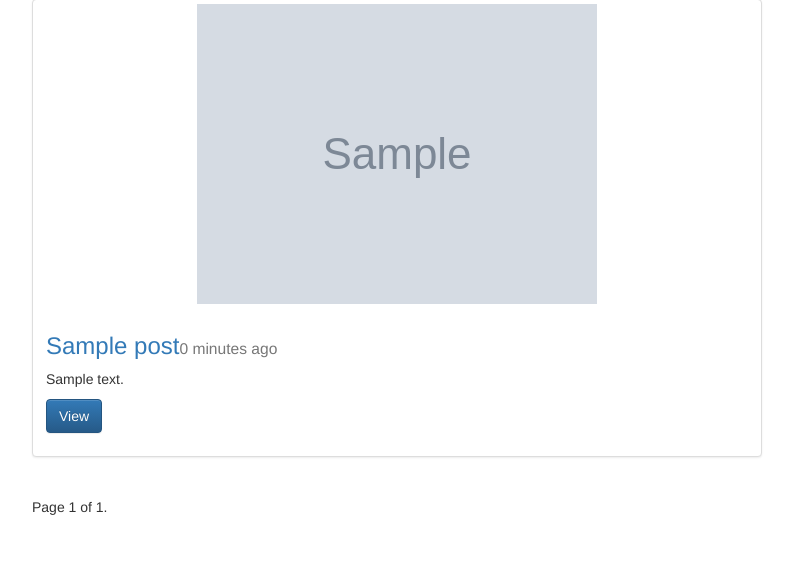
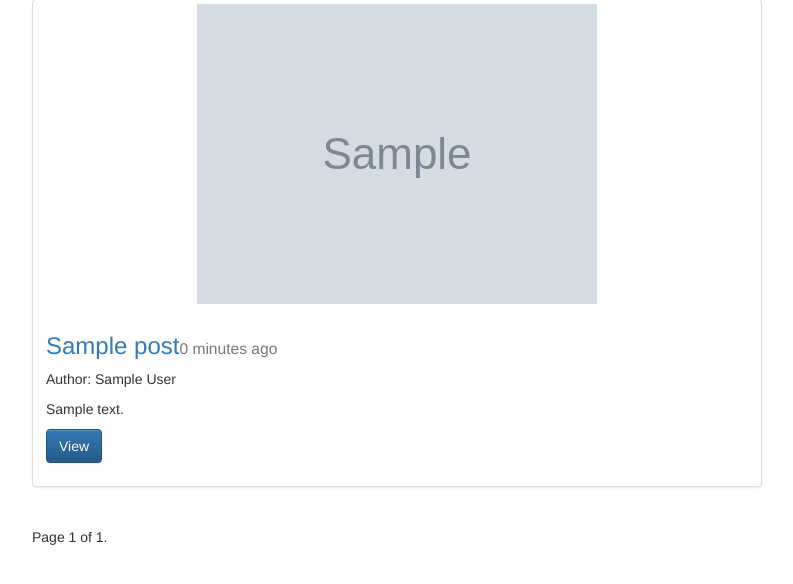
Before and after one commit to NigelEarle/django-tutorial, a Django app: page /posts/ in a window 1280 px wide. Shown: the part 71-655 px from the top of the page, without its empty margins (338-1131 px from the left). Run offline with Django 3.2, Linux system fonts and the light colour scheme; tables that the repository leaves empty hold one stand-in row (values such as "Sample post"); grey boxes marked "Sample" are stand-in pictures; some libraries are stand-ins or nearby versions.

Commit message:
add user FK to post and render user full name

```diff
--- a/src/posts/models.py
+++ b/src/posts/models.py
@@ -1,4 +1,6 @@
 from __future__ import unicode_literals
+
+from django.conf import settings
 from django.core.urlresolvers import reverse
 from django.db import models
 from django.db.models.signals import pre_save
@@ -10,6 +12,7 @@ def upload_location(instance, filename):
   return "%s/%s" %(instance.id, filename)
 
 class Post(models.Model):
+  user = models.ForeignKey(settings.AUTH_USER_MODEL, default=1)
   title = models.CharField(max_length=120)
   slug = models.SlugField(unique=True)
   image = models.ImageField(upload_to=upload_location, null=True, blank=True, width_field="width_field", height_field="height_field")
--- a/src/posts/views.py
+++ b/src/posts/views.py
@@ -12,11 +12,13 @@ def post_create(request):
   if not request.user.is_staff or not request.user.is_superuser:
     raise Http404
 
+  if not request.user.is_authenticated():
+    raise Http404
+
   form = PostForm(request.POST or None, request.FILES or None)
-
   if form.is_valid():
     instance = form.save(commit=False)
-    print form.cleaned_data.get("title")
+    instance.user = request.user
     instance.save()
     messages.success(request, "Successfully Created")
     return HttpResponseRedirect(instance.get_absolute_url())
@@ -63,6 +65,9 @@ def post_update(request, id=None):
   if not request.user.is_staff or not request.user.is_superuser:
     raise Http404
 
+  if not request.user.is_authenticated():
+    raise Http404
+
   instance = get_object_or_404(Post, id=id)
   form = PostForm(request.POST or None, request.FILES or None, instance=instance)
 
--- a/src/templates/post_detail.html
+++ b/src/templates/post_detail.html
@@ -9,6 +9,11 @@
    <img src="{{ instance.image.url }}" class="img-responsive" alt="image">
   {% endif %}
   <h1>{{ title }} <small>{{instance.timestamp}}</small></h1>
+
+  {% if instance.user.get_full_name %}
+    <p>Author: {{ instance.user.get_full_name }}</p>
+  {% endif %}
+
 
   {{ instance.content|truncatechars:80|urlify }} <br/>
 
--- a/src/templates/post_list.html
+++ b/src/templates/post_list.html
@@ -13,6 +13,9 @@
         {% endif %}
         <div class="caption">
           <h3><a href='{{ obj.get_absolute_url }}'>{{ obj.title }}</a><small>{{ obj.timestamp|timesince }} ago</small></h3>
+          {% if obj.user.get_full_name %}
+            <p>Author: {{ obj.user.get_full_name }}</p>
+          {% endif %}
           <p>{{ obj.content|linebreaks|truncatechars:120}}</p>
           <p><a href="{{ obj.get_absolute_url}}" class="btn btn-primary" role="button">View</a></p>
         </div>
```
Also changed, not shown: src/posts/migrations/0002_post_user.py (added).
